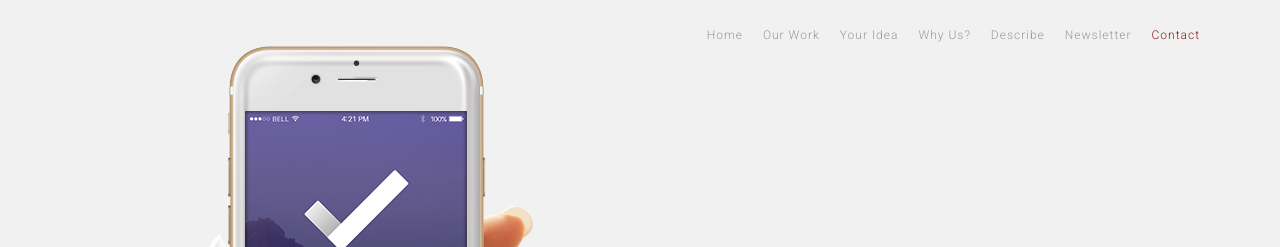
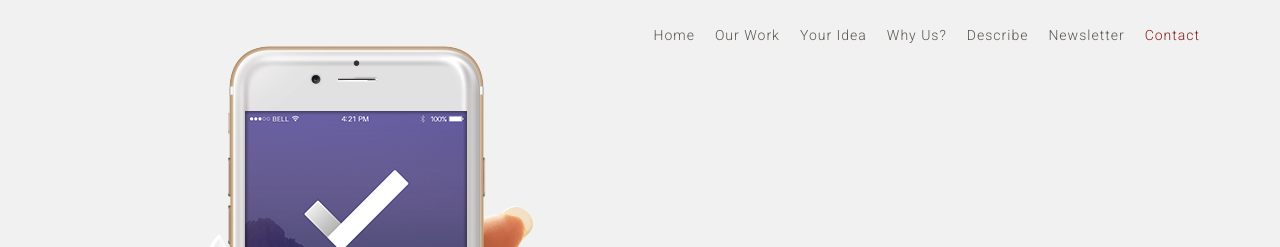
Before and after one commit to rinussolutions/rinussolutions.github.io, a plain HTML site: page index.html in a window 1280 px wide. Shown: the top 247 px of the page. Drawn offline with nearby package versions, Linux system fonts and the light colour scheme.

Commit message:
bodybuilding version

```diff
--- a/css/style.css
+++ b/css/style.css
@@ -295,8 +295,8 @@ h6{
 .navbar-nav li a {
   padding: 10px;
   line-height: 30px;
-  font-size: 12px;
-  color: #999;
+  font-size: 14px;
+  color: #5A554C;
   position: relative;
   background: transparent !important;
   -webkit-transition: all .5s ease;
--- a/index.html
+++ b/index.html
@@ -153,7 +153,7 @@
           </div><!-- col-md-12 end -->
         </div><!-- row end -->
 
-        <div class="row">
+        <div class="row text-center">
           <div class="col-md-4 mg-sm-100" >
             <i class="fa fa-apple bigIcon" aria-hidden="true"><!----></i>
             <h4 class="bold">iOS</h4>
```
